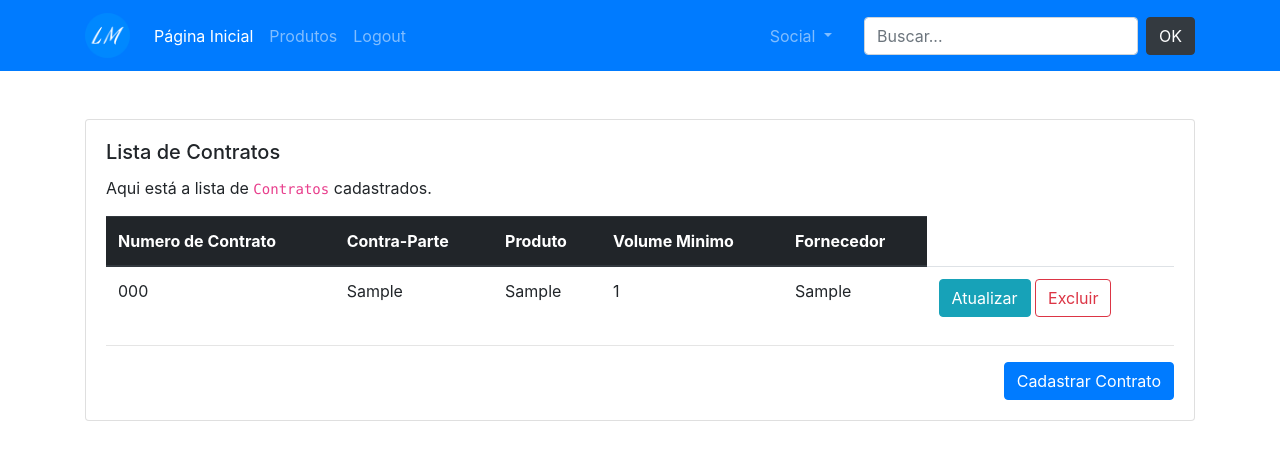
After one commit to felipebrigo/Python-projects, a Django app: page /core/contractlist/ in a window 1280 px wide. The commit adds this page. Shown: the top 460 px of the page. Run offline with Django 3.2, Linux system fonts and the light colour scheme; tables that the repository leaves empty hold one stand-in row (values such as "Sample post"); some libraries are stand-ins or nearby versions.

Commit message:
update webproject

```diff
--- a/globallabs/mktplace/core/views.py
+++ b/globallabs/mktplace/core/views.py
@@ -73,7 +73,7 @@ def submit_login(request):
 
 
 class IndexTemplateView(TemplateView):
-    template_name = "index.html"
+    template_name = "index/index.html"
 
 
 # ----- CRUD CONTRACT -----
--- a/globallabs/mktplace/templates/_layouts/base.html
+++ b/globallabs/mktplace/templates/_layouts/base.html
@@ -14,26 +14,6 @@
 
     <!--Bloco de Estilos-->
     {% block styles %}{% endblock %}
-
-    <script>
-
-        var maxVolProperty = '<input type=number class="form-control" id="maxVol" placeholder="123">'
-
-        function disapear_volmax(){
-            if (document.getElementById("isRange").innerHTML = checked') {
-                hidden = '<input type=number class="form-control" id="maxVol" placeholder="123" hidden>';
-                document.getElementById("maxVol").onclick = hidden;
-                alert(hidden);
-
-            };
-
-        }
-
-        document.addEventListener('DOMContentLoaded', function(){
-            document.getElementById("maxVol").onclick = disapear_volmax;
-        });
-
-    </script>
 
 </head>
 <body>
--- /dev/null
+++ b/globallabs/mktplace/templates/contracts/contracts.html
@@ -0,0 +1,71 @@
+{% extends "_layouts/base.html" %}
+
+{% load widget_tweaks %}
+
+{%block title%}List contract page{%endblock%}
+
+{%block conteudo%}
+
+<div class="container">
+  <div class="row">
+    <div class="col-lg-12 col-md-12 col-sm-12 col-xs-12">
+      <div class="card">
+        <div class="card-body">
+          <h5 class="card-title">Lista de Contratos</h5>
+
+          {% if allcontracts|length > 0 %}
+            <p class="card-text">
+              Aqui está a lista de <code>Contratos</code> cadastrados.
+            </p>
+
+            <table class="table">
+              <thead class="thead-dark">
+              <tr>
+                <th>Numero de Contrato</th>
+                <th>Contra-Parte</th>
+                <th>Produto</th>
+                <th>Volume Minimo</th>
+                <th>Fornecedor</th>
+              </tr>
+              </thead>
+
+              <tbody>
+              {% for contract in allcontracts %}
+                <tr>
+                  <td>{{ contract.contractNumber }}</td>
+                  <td>{{ contract.counterParty }}</td>
+                  <td>{{ contract.product }}</td>
+                  <td>{{ contract.minVol }}</td>
+                  <td>{{ contract.originSupplier }}</td>
+                  <td>
+                    <a href="{% url 'update_contracts' contract.id %}"
+                       class="btn btn-info">
+                      Atualizar
+                    </a>
+                    <a href="{% url 'delete_contracts' contract.id %}"
+                      class="btn btn-outline-danger">
+                        Excluir
+                    </a>
+                  </td>
+                </tr>
+              {% endfor %}
+              </tbody>
+            </table>
+        {% else %}
+          <div class="text-center mt-5 mb-5 jumbotron">
+            <h5>Nenhum <code>Contrato</code> cadastrado ainda.</h5>
+          </div>
+        {% endif %}
+          <hr />
+          <div class="text-right">
+            <a href="{% url 'create_contracts' %}" class="btn btn-primary">
+              Cadastrar Contrato
+            </a>
+          </div>
+        </div>
+      </div>
+    </div>
+  </div>
+</div>
+
+{%endblock%}
```
